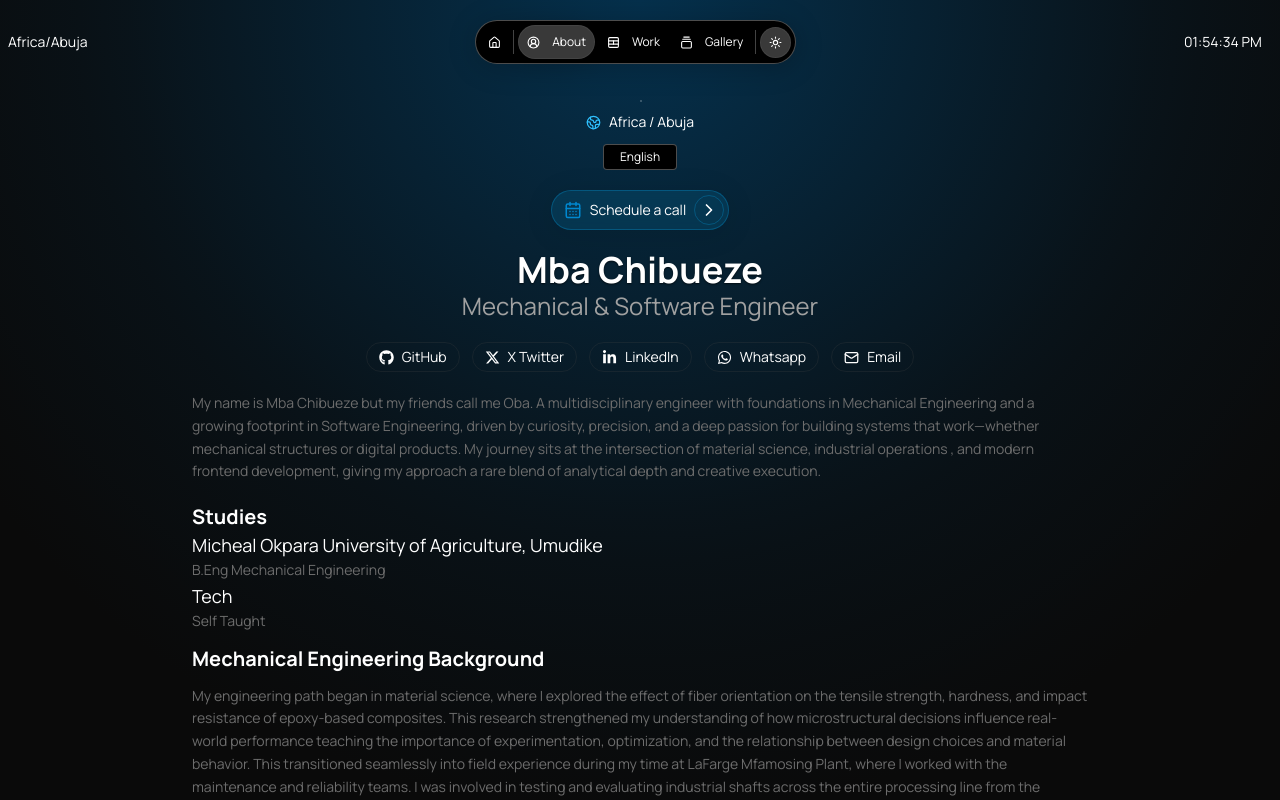
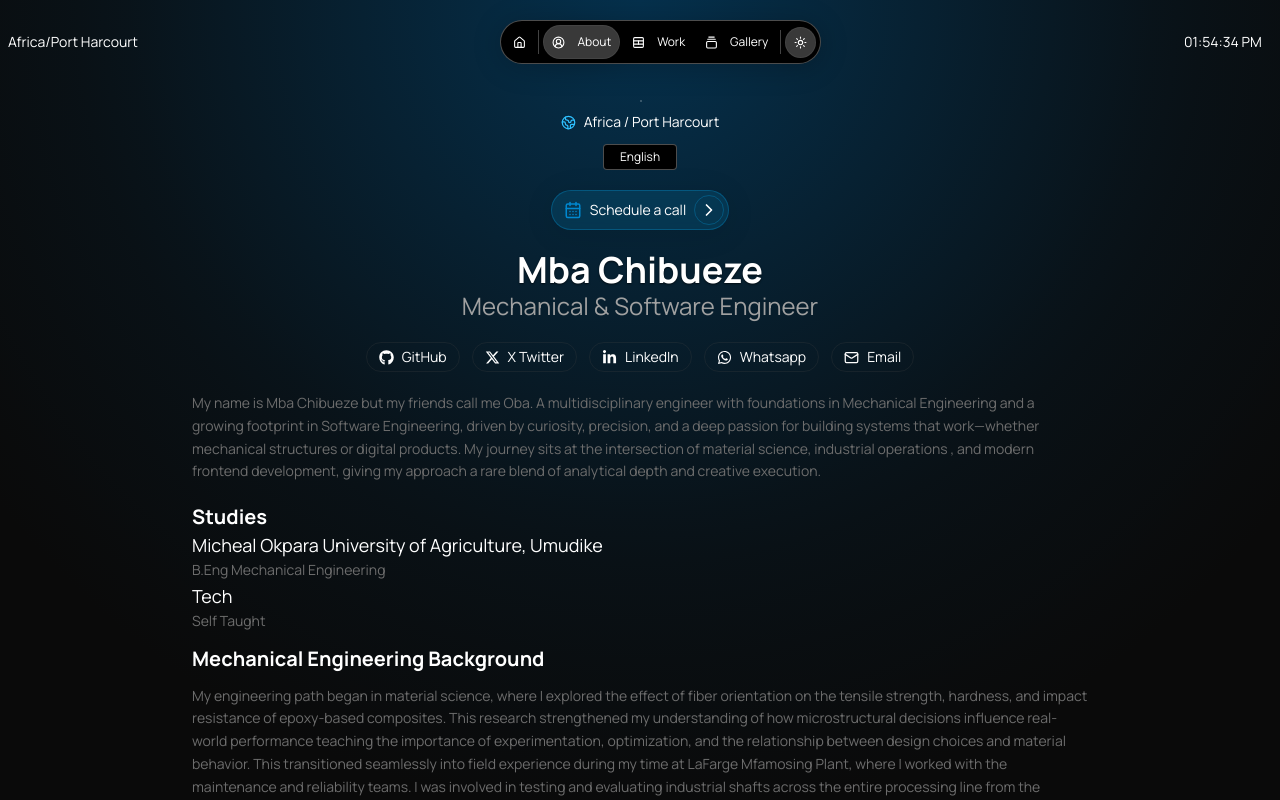
Before and after one commit to mbachibueze/mbachibueze, a Next.js app: page /about in a window 1280 px wide. Shown: the top 800 px of the page. Built offline with nearby package versions, Linux system fonts and the light colour scheme.

Commit message:
Refactor code structure for improved readability and maintainability

```diff
--- a/src/app/about/page.tsx
+++ b/src/app/about/page.tsx
@@ -77,7 +77,7 @@ const About = () => {
 
         <p className="flex items-center gap-2 text-sm">
           <Earth size={15} className="text-[#2fc1ff]" />
-          Africa / Abuja
+          Africa / Port Harcourt
         </p>
 
         <p
--- a/src/app/layout.tsx
+++ b/src/app/layout.tsx
@@ -21,6 +21,22 @@ export const metadata: Metadata = {
   description: "Portfolio of Mba Chibueze - Frontend Developer specializing in Next.js, React, and TypeScript. Showcasing projects, skills, and contact information.",
   icons: {
     icon: "favicon.svg",
+  },
+
+  openGraph: {
+    title: "Mba Chibueze",
+    description: "Portfolio of Mba Chibueze - Frontend Developer specializing in Next.js, React, and TypeScript. Showcasing projects, skills, and contact information.",
+    url: "https://mbachibueze.vercel.app",
+    siteName: "Mba Chibueze",
+    images: [
+      {
+        url: "https://mbachibueze.vercel.app/og-image.png",
+        width: 1348,
+        height: 678,
+        alt: "Mba Chibueze's Portfolio Preview"
+      },
+    ],
+    type: 'website'
   },
 
 };
--- a/src/components/ui/navigation.tsx
+++ b/src/components/ui/navigation.tsx
@@ -52,7 +52,7 @@ const Navigation = () => {
     <main
       className={`flex justify-around md:justify-between p-2 items-center text-sm fixed w-full bottom-6 md:top-3 md:bottom-auto z-50`}
     >
-      <p className="hidden md:block">Africa/Abuja</p>
+      <p className="hidden md:block">Africa/Port Harcourt</p>
 
       <nav
         className={`p-1 glass2  rounded-full flex items-center gap-1
```
Also changed, not shown: public/og-image.png (added).
